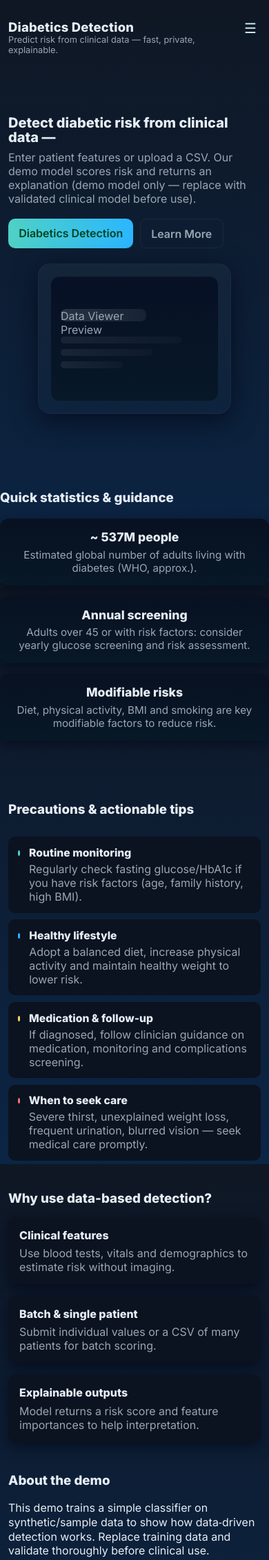
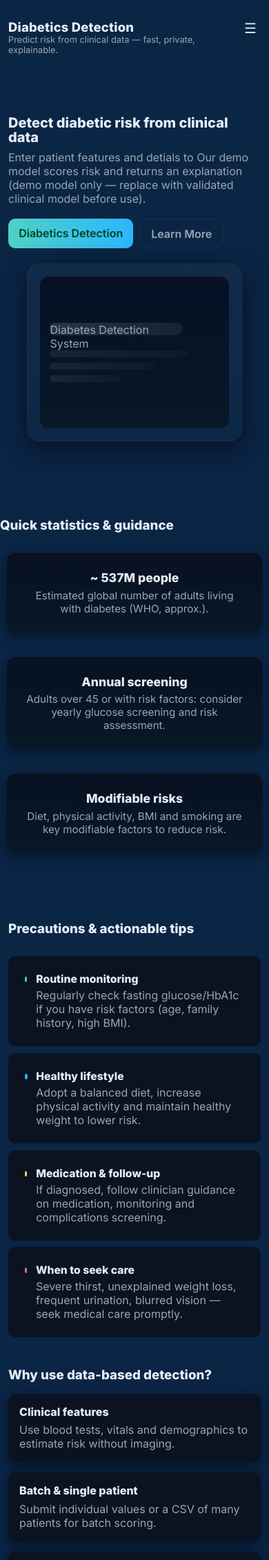
Before and after one commit to GokulakrishnanSivalingam/diabetic-detection, a Flask app: page / in a window 390 px wide. Shown: the top 2262 px of the page at 69% size. Run offline with Flask 3, Linux system fonts and the light colour scheme; parts of the project's set-up code (start-up, migrations or seed data) failed here and were passed over.

Commit message:
first commit

```diff
--- a/app.py
+++ b/app.py
@@ -56,4 +56,4 @@ def predict():
 
 
 if __name__ == '__main__':
-    app.run(host="0.0.0.0", port=10000)
+    app.run("0.0.0.0",port=10000)
--- a/static/style.css
+++ b/static/style.css
@@ -169,7 +169,7 @@ body {
     padding: 16px;
     color: var(--muted);
     width: 100%;
-    min-height: 220px; /* gives the mock screen a consistent height */
+    min-height: 270px; /* gives the mock screen a consistent height */
     display: flex;
     flex-direction: column;
     justify-content: center; /* center the inner lines vertically */
@@ -181,7 +181,7 @@ body {
 
 .mock-title {
     height: 18px;
-    width: 58%;
+    width: 78%;
     background: linear-gradient(90deg, #ffffff22, #ffffff11);
     border-radius: 8px;
     margin-bottom: 12px;
@@ -251,8 +251,12 @@ body {
     border-top: 1px solid rgba(255, 255, 255, 0.02)
 }
 
+
 /* Responsive */
 @media (max-width:900px) {
+   html, body{
+        background: var(--bg2)
+    }
     .hero-grid {
         grid-template-columns: 1fr 320px;
         gap: 1.2rem;
@@ -301,11 +305,11 @@ body {
     }
 
     .device-mockup {
-        max-width: 280px;
+        max-width: 85%;
         margin: 0 auto
     }
 
-    .screen { min-height: 180px; padding: 14px; }
+    .screen { min-height: 220px; padding: 14px; }
     .container {
         padding: 0.75rem
     }
@@ -334,6 +338,7 @@ a:focus {
             background: linear-gradient(180deg, #081121, #071827);
             padding: 1rem;
             border-radius: 12px;
+            margin: 10px;
             text-align: center;
             box-shadow: 0 6px 18px rgba(2, 6, 23, 0.5);
         }
@@ -360,7 +365,7 @@ a:focus {
             gap: 0.8rem;
             align-items: flex-start;
             background: var(--card);
-            padding: 0.85rem;
+            padding: 1.5rem;
             border-radius: 10px;
         }
 
@@ -385,6 +390,14 @@ a:focus {
             .footer-grid {
                 grid-template-columns: repeat(2, 1fr);
             }
+            .stat{
+               padding: 25px;
+            }
+            .site-footer
+            {
+      background-color: var(--card);
+            }
+
         }
 
         @media (max-width:640px) {
--- a/templates/index.html
+++ b/templates/index.html
@@ -35,8 +35,8 @@
         <section class="hero">
             <div class="container hero-grid">
                 <div class="hero-content">
-                    <h2>Detect diabetic risk from clinical data —</h2>
-                    <p>Enter patient features or upload a CSV. Our demo model scores risk and returns an explanation
+                    <h2>Detect diabetic risk from clinical data </h2>
+                    <p>Enter patient features and detials to Our demo model scores risk and returns an explanation
                         (demo model only — replace with validated clinical model before use).</p>
                     <div class="hero-actions">
                         <a class="btn btn-primary" href="/mainpage">Diabetics Detection</a>
@@ -46,7 +46,7 @@
                 <div class="hero-card" aria-hidden="true">
                     <div class="device-mockup">
                         <div class="screen">
-                            <div class="mock-title">Data Viewer Preview</div>
+                            <div class="mock-title">Diabetes Detection System</div>
                             <div class="mock-lines">
                                 <div></div>
                                 <div></div>
@@ -77,7 +77,7 @@
             </div>
         </section>
 
-        <!-- new: precautions and actionable tips -->
+
 
         <section class="container">
 
@@ -141,12 +141,7 @@
             </div>
         </section>
 
-        <section id="about" class="about container">
-            <h3>About the demo</h3>
-            <p>This demo trains a simple classifier on synthetic/sample data to show how data‑driven detection works.
-                Replace training data and validate thoroughly before clinical use.</p>
-            <a class="btn btn-primary" href="homepage.html">Open Data Viewer</a>
-        </section>
+
     </main>
 
     <footer class="site-footer">
```
Also changed, not shown: static/homepage.css (+10 -2 lines).
